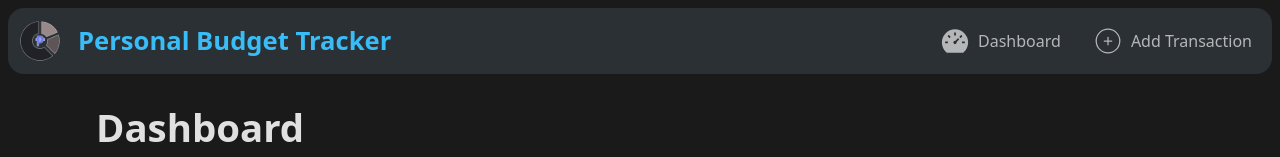
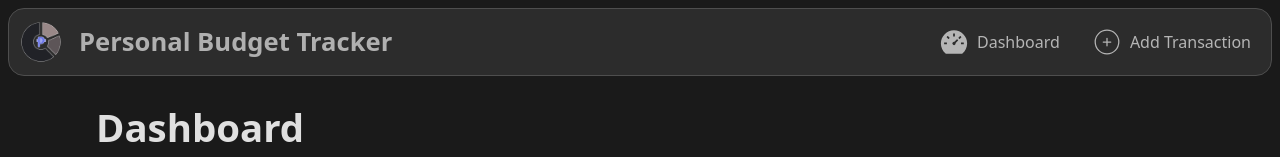
Before and after one commit to kawrl-Dev/midterm-project-webdvt, a React (Vite) app: page /dashboard in a window 1280 px wide. Shown: the top 157 px of the page. Built offline with nearby package versions, Linux system fonts and the light colour scheme.

Commit message:
fix: update Navbar background color for improved theme consistency

```diff
--- a/src/components/NavigationBar.jsx
+++ b/src/components/NavigationBar.jsx
@@ -9,7 +9,7 @@ function NavigationBar() {
   return (
     <header>
       <Container fluid>
-        <Navbar expand="lg" fixed="top" bg="body-tertiary" className="rounded-4 m-2 customNavbar">
+        <Navbar expand="lg" fixed="top" bg="bg-tertiary" className="rounded-4 m-2 customNavbar">
           <Container fluid>
             <Navbar.Brand className="d-flex align-items-center">
               <img
--- a/src/css/NavigationBar.css
+++ b/src/css/NavigationBar.css
@@ -6,14 +6,19 @@
 }
 
 [data-bs-theme="dark"] .myBrand {
-    color: #38bdf8; /* matches your dark wave accent */
+    color: var(--bs-secondary-color); /* matches your dark wave accent */
 }
 
 [data-bs-theme="light"] .myBrand {
-    color: #4162bd; /* matches your light wave accent */
+    color: var(--bs-secondary-color); /* matches your light wave accent */
 }
 
 [data-bs-theme="light"] .customNavbar {
-    background-color: var(--bs-light);
-    border: 1px solid var(--bs-border-color);
+  background-color: var(--bs-tertiary-bg);
+  border: 1px solid var(--bs-border-color);
 }
+
+[data-bs-theme="dark"] .customNavbar {
+  background-color: var(--bs-secondary-bg);
+  border: 1px solid var(--bs-border-color);
+}
```
